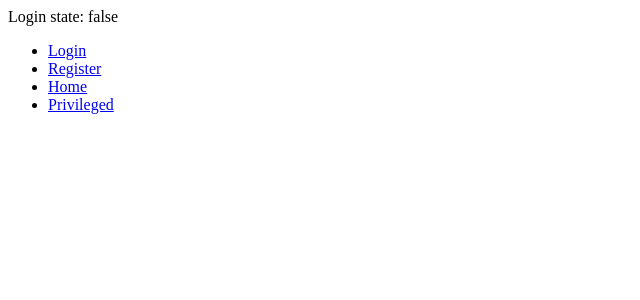
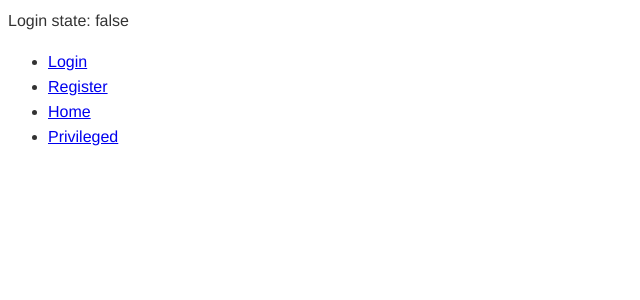
Before and after one commit to waterproofpatch/vue-python-template, a Vue app in the folder frontend/: page /#/ in a window 1280 px wide. Shown: the top 300 px of the page, without its empty margins (0-640 px from the left). Built offline with nearby package versions, Linux system fonts and the light colour scheme.

Commit message:
font for div, login menus, default creds on form page

```diff
--- a/frontend/src/App.vue
+++ b/frontend/src/App.vue
@@ -44,7 +44,7 @@ export default {
 </script>
 
 <style>
-p {
+div {
   color: #333333;
   font-family: "Helvetica Neue", Arial, sans-serif;
   font-size: 16px;
--- a/frontend/src/components/Login.vue
+++ b/frontend/src/components/Login.vue
@@ -2,6 +2,8 @@
   <div>
     <h2 v-if="error">Error: {{error}}</h2>
     <h1>Login</h1>
+    test@gmail.com<br>
+    passwordpassword
     <form>
       <input
         placeholder="Email"
@@ -15,6 +17,7 @@
       >
       <input
         type="submit"
+        value="Login"
         v-on:click.prevent="doLogin"
       >
     </form>
--- a/frontend/src/components/Register.vue
+++ b/frontend/src/components/Register.vue
@@ -20,6 +20,7 @@
       >
       <input
         type="submit"
+        value="Register"
         v-on:click.prevent="doRegister"
       >
     </form>
```
